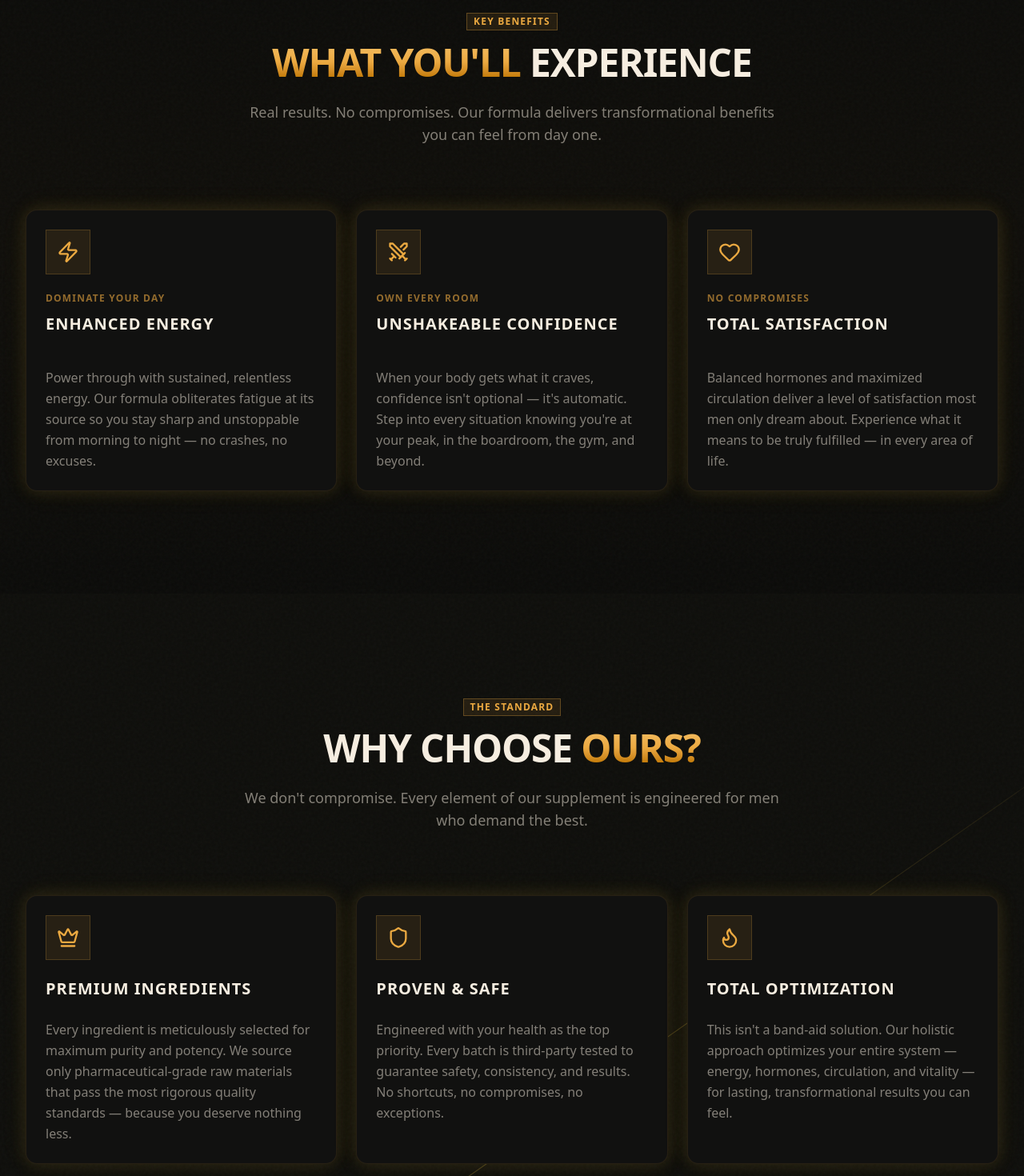
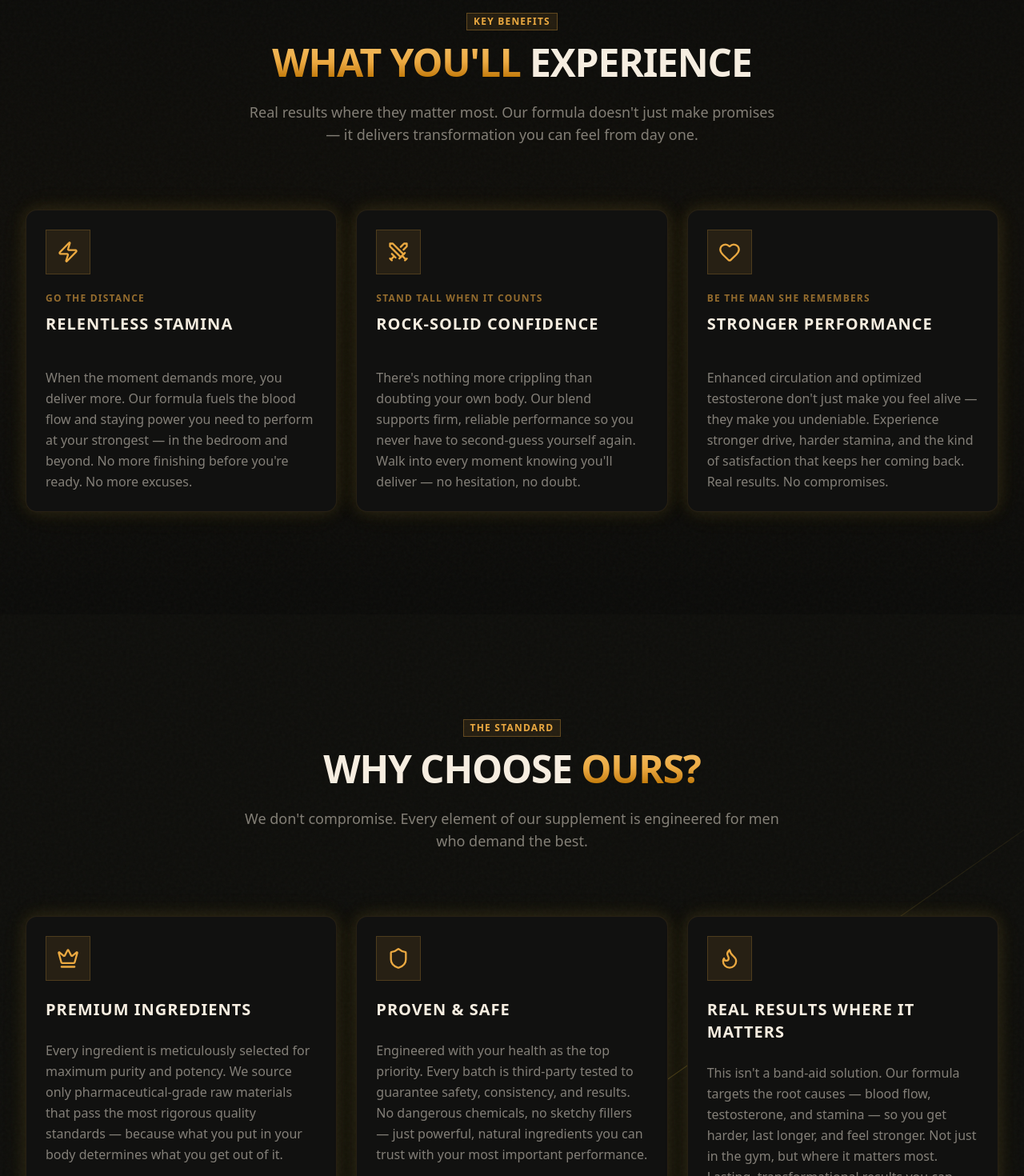
Before and after one commit to fincap30/malevitamin, a Next.js app: page / in a window 1280 px wide. Shown: the part 960-2430 px from the top of the page at 80% size. Built offline with nearby package versions, Linux system fonts and the light colour scheme.

Commit message:
70b06b22-5c96-409e-b09f-8fcc6ec140c4

```diff
--- a/src/app/page.tsx
+++ b/src/app/page.tsx
@@ -42,24 +42,24 @@ import {
 const benefits = [
   {
     icon: Zap,
-    title: "ENHANCED ENERGY",
-    subtitle: "Dominate Your Day",
+    title: "RELENTLESS STAMINA",
+    subtitle: "Go The Distance",
     description:
-      "Power through with sustained, relentless energy. Our formula obliterates fatigue at its source so you stay sharp and unstoppable from morning to night — no crashes, no excuses.",
+      "When the moment demands more, you deliver more. Our formula fuels the blood flow and staying power you need to perform at your strongest — in the bedroom and beyond. No more finishing before you're ready. No more excuses.",
   },
   {
     icon: Swords,
-    title: "UNSHAKEABLE CONFIDENCE",
-    subtitle: "Own Every Room",
+    title: "ROCK-SOLID CONFIDENCE",
+    subtitle: "Stand Tall When It Counts",
     description:
-      "When your body gets what it craves, confidence isn't optional — it's automatic. Step into every situation knowing you're at your peak, in the boardroom, the gym, and beyond.",
+      "There's nothing more crippling than doubting your own body. Our blend supports firm, reliable performance so you never have to second-guess yourself again. Walk into every moment knowing you'll deliver — no hesitation, no doubt.",
   },
   {
     icon: Heart,
-    title: "TOTAL SATISFACTION",
-    subtitle: "No Compromises",
+    title: "STRONGER PERFORMANCE",
+    subtitle: "Be The Man She Remembers",
     description:
-      "Balanced hormones and maximized circulation deliver a level of satisfaction most men only dream about. Experience what it means to be truly fulfilled — in every area of life.",
+      "Enhanced circulation and optimized testosterone don't just make you feel alive — they make you undeniable. Experience stronger drive, harder stamina, and the kind of satisfaction that keeps her coming back. Real results. No compromises.",
   },
 ];
 
@@ -68,19 +68,19 @@ const whyChoose = [
     icon: Crown,
     title: "PREMIUM INGREDIENTS",
     description:
-      "Every ingredient is meticulously selected for maximum purity and potency. We source only pharmaceutical-grade raw materials that pass the most rigorous quality standards — because you deserve nothing less.",
+      "Every ingredient is meticulously selected for maximum purity and potency. We source only pharmaceutical-grade raw materials that pass the most rigorous quality standards — because what you put in your body determines what you get out of it.",
   },
   {
     icon: Shield,
     title: "PROVEN & SAFE",
     description:
-      "Engineered with your health as the top priority. Every batch is third-party tested to guarantee safety, consistency, and results. No shortcuts, no compromises, no exceptions.",
+      "Engineered with your health as the top priority. Every batch is third-party tested to guarantee safety, consistency, and results. No dangerous chemicals, no sketchy fillers — just powerful, natural ingredients you can trust with your most important performance.",
   },
   {
     icon: Flame,
-    title: "TOTAL OPTIMIZATION",
+    title: "REAL RESULTS WHERE IT MATTERS",
     description:
-      "This isn't a band-aid solution. Our holistic approach optimizes your entire system — energy, hormones, circulation, and vitality — for lasting, transformational results you can feel.",
+      "This isn't a band-aid solution. Our formula targets the root causes — blood flow, testosterone, and stamina — so you get harder, last longer, and feel stronger. Not just in the gym, but where it matters most. Lasting, transformational results you can feel.",
   },
 ];
 
@@ -88,37 +88,37 @@ const ingredients = [
   {
     name: "L-ARGININE",
     description:
-      "An amino acid that supports blood flow and overall circulation, promoting improved performance and stamina.",
+      "The cornerstone of performance. This amino acid boosts nitric oxide production, increasing blood flow where you need it most — for stronger, firmer, longer-lasting results when it counts.",
     icon: TrendingUp,
   },
   {
     name: "TRIBULUS TERRESTRIS",
     description:
-      "A powerful plant extract traditionally used to enhance vitality and overall well-being.",
+      "A powerful plant extract used for centuries to ignite male drive, enhance libido, and support the raw sexual vitality every man was born with.",
     icon: Dumbbell,
   },
   {
     name: "MACA ROOT",
     description:
-      "Known for its energy-boosting properties, this root increases endurance and supports hormonal balance.",
+      "The ancient stamina secret. Known for supercharging endurance, fueling your sex drive, and keeping your hormones in the zone that makes you feel unstoppable.",
     icon: Zap,
   },
   {
     name: "GINSENG EXTRACT",
     description:
-      "A natural adaptogen that reduces fatigue and enhances physical performance under pressure.",
+      "A battle-tested adaptogen that fights fatigue, sharpens performance under pressure, and keeps you going strong — round after round.",
     icon: Target,
   },
   {
     name: "ZINC",
     description:
-      "An essential mineral crucial for supporting immune function and maintaining healthy testosterone levels.",
+      "The testosterone fuel. This essential mineral is the backbone of male hormonal health, keeping your drive, strength, and performance at peak levels.",
     icon: Atom,
   },
   {
     name: "FENUGREEK EXTRACT",
     description:
-      "Known to support hormonal health, boost vitality, and enhance overall male performance.",
+      "A proven testosterone supporter that ramps up your sex drive, enhances stamina, and helps you perform like the man you know you can be.",
     icon: Pill,
   },
 ];
@@ -126,47 +126,47 @@ const ingredients = [
 const quizQuestions = [
   {
     id: 1,
-    question: "HOW WOULD YOU RATE YOUR CURRENT ENERGY LEVELS?",
+    question: "HOW WOULD YOU RATE YOUR STAMINA IN THE BEDROOM?",
     options: [
-      { label: "LOW — I'M RUNNING ON EMPTY", value: "low" },
-      { label: "MODERATE — INCONSISTENT AT BEST", value: "medium" },
-      { label: "HIGH — I'M CHARGED UP", value: "high" },
+      { label: "LOW — I DON'T LAST AS LONG AS I WANT TO", value: "low" },
+      { label: "MODERATE — SOMETIMES I STRUGGLE", value: "medium" },
+      { label: "STRONG — I GO THE DISTANCE", value: "high" },
     ],
   },
   {
     id: 2,
-    question: "HOW CONFIDENT ARE YOU IN YOUR DAILY PERFORMANCE?",
+    question: "DO YOU EVER STRUGGLE TO GET OR STAY FIRM?",
     options: [
-      { label: "NOT CONFIDENT — I KNOW I CAN DO BETTER", value: "low" },
-      { label: "SOMEWHAT — ROOM FOR IMPROVEMENT", value: "medium" },
-      { label: "VERY CONFIDENT — I'M AT MY PEAK", value: "high" },
+      { label: "OFTEN — IT'S A REAL PROBLEM FOR ME", value: "low" },
+      { label: "SOMETIMES — UNDER STRESS OR PRESSURE", value: "medium" },
+      { label: "RARELY — I'M ROCK SOLID", value: "high" },
     ],
   },
   {
     id: 3,
-    question: "HOW SATISFIED ARE YOU WITH YOUR OVERALL WELLNESS?",
+    question: "HOW'S YOUR SEX DRIVE COMPARED TO A FEW YEARS AGO?",
     options: [
-      { label: "UNSATISFIED — I NEED REAL CHANGE", value: "low" },
-      { label: "IT'S OKAY — BUT I WANT MORE", value: "medium" },
-      { label: "VERY SATISFIED — I FEEL GREAT", value: "high" },
+      { label: "WAY DOWN — I BARELY THINK ABOUT IT", value: "low" },
+      { label: "SOMEWHAT LOWER — NOT WHAT IT USED TO BE", value: "medium" },
+      { label: "STRONG — MY DRIVE IS STILL INTACT", value: "high" },
     ],
   },
   {
     id: 4,
-    question: "DOES STRESS AFFECT YOUR PERFORMANCE?",
+    question: "DOES STRESS OR FATIGUE KILL YOUR PERFORMANCE?",
     options: [
-      { label: "OFTEN — STRESS CRUSHES ME", value: "low" },
-      { label: "SOMETIMES — I MANAGE BUT NEED SUPPORT", value: "medium" },
-      { label: "RARELY — I HANDLE IT", value: "high" },
+      { label: "ALWAYS — STRESS DESTROYS MY PERFORMANCE", value: "low" },
+      { label: "SOMETIMES — IT DEPENDS ON THE DAY", value: "medium" },
+      { label: "RARELY — I PERFORM NO MATTER WHAT", value: "high" },
     ],
   },
   {
     id: 5,
-    question: "ARE YOU READY FOR A NATURAL VITALITY SOLUTION?",
+    question: "ARE YOU READY TO TAKE BACK CONTROL IN THE BEDROOM?",
     options: [
-      { label: "ABSOLUTELY — I'M READY TO DOMINATE", value: "low" },
-      { label: "MAYBE — I WANT TO LEARN MORE", value: "medium" },
-      { label: "NOT REALLY — I PREFER OTHER WAYS", value: "high" },
+      { label: "ABSOLUTELY — I'M DONE SETTLING", value: "low" },
+      { label: "MAYBE — I WANT TO SEE WHAT'S POSSIBLE", value: "medium" },
+      { label: "I'M GOOD — BUT I WANT TO LEVEL UP", value: "high" },
     ],
   },
 ];
@@ -274,10 +274,9 @@ function HeroSection() {
             <span className="gold-gradient-text">YOUR EDGE</span>
           </h1>
           <p className="mt-8 text-lg text-foreground/60 leading-relaxed max-w-xl font-light">
-            Discover our unique formula for men&apos;s vitality, libido and
-            wellness. Crafted with high-quality, safe ingredients to ensure you
-            feel your best and achieve peak performance — even under
-            pressure.
+            Stop letting weak performance define you. Our formula is engineered
+            for men who refuse to settle — stronger stamina, harder performance,
+            and the confidence to back it up. In the bedroom and everywhere else.
           </p>
 
           <div className="mt-10 flex flex-col sm:flex-row gap-4">
@@ -380,8 +379,8 @@ function BenefitsSection() {
             <span className="text-foreground">EXPERIENCE</span>
           </h2>
           <p className="mt-6 text-foreground/50 max-w-2xl mx-auto text-lg font-light">
-            Real results. No compromises. Our formula delivers transformational
-            benefits you can feel from day one.
+            Real results where they matter most. Our formula doesn't just make
+            promises — it delivers transformation you can feel from day one.
           </p>
         </motion.div>
 
@@ -501,8 +500,8 @@ function IngredientsSection() {
             <span className="text-foreground">NATURE&apos;S BEST</span>
           </h2>
           <p className="mt-6 text-foreground/50 max-w-2xl mx-auto text-lg font-light">
-            Every ingredient hand-picked for its proven benefits and
-            synergistic effects within our formula.
+            Every ingredient chosen for one purpose: to make you stronger,
+            harder, and more unstoppable where it counts.
           </p>
         </motion.div>
 
@@ -569,9 +568,9 @@ function QuizSection() {
 
     if (lowCount >= 3) {
       return {
-        title: "YOUR VITALITY NEEDS A BOOST",
+        title: "YOUR PERFORMANCE NEEDS REINFORCEMENT",
         description:
-          "Based on your answers, you could greatly benefit from our premium supplement. The combination of L-Arginine, Tribulus Terrestris, and Maca Root is specifically designed to address the areas where you need the most support — energy, confidence, and overall satisfaction.",
+          "Based on your answers, you're not where you want to be — and that ends now. L-Arginine supercharges blood flow for stronger, firmer results. Tribulus and Maca reignite your drive and stamina. This is the exact stack to get you performing like you were built to.",
         match: "EXTREMELY HIGH MATCH",
         matchPercent: 97,
         color: "text-emerald-400",
@@ -581,9 +580,9 @@ function QuizSection() {
     }
     if (lowCount >= 1 || medCount >= 2) {
       return {
-        title: "YOU'RE ON THE RIGHT TRACK — LET'S OPTIMIZE",
+        title: "YOU'VE GOT THE BASE — NOW UNLOCK YOUR PEAK",
         description:
-          "You have a solid foundation, but there's room to elevate your vitality. Our supplement's blend of Ginseng Extract, Zinc, and Fenugreek can help you break through plateaus and achieve the peak performance you're striving for.",
+          "You're not struggling, but you're not dominating either. Ginseng Extract fights the fatigue that kills your second wind. Zinc and Fenugreek push your testosterone and stamina into the zone where you perform on command — not just when the stars align.",
         match: "HIGH MATCH",
         matchPercent: 85,
         color: "text-gold",
@@ -592,14 +591,14 @@ function QuizSection() {
       };
     }
     return {
-      title: "STRONG FOUNDATION — MAINTAIN YOUR EDGE",
+      title: "STRONG BASE — NOW MAKE IT UNSTOPPABLE",
       description:
-        "You're already performing well! Our supplement can help you maintain and protect your vitality long-term. Think of it as insurance for your energy, confidence, and wellness — keeping you at your peak for years to come.",
+        "You're already performing well, but why settle for good? Our formula keeps your edge razor-sharp for the long haul — protecting your drive, your stamina, and your ability to deliver every single time. Think of it as armor for your performance.",
       match: "GOOD MATCH",
       matchPercent: 72,
       color: "text-sky-400",
-        bgColor: "bg-sky-500/10",
-        borderColor: "border-sky-500/30",
+      bgColor: "bg-sky-500/10",
+      borderColor: "border-sky-500/30",
     };
   };
 
@@ -639,8 +638,8 @@ function QuizSection() {
             <span className="text-foreground">VITALITY SCORE</span>
           </h2>
           <p className="mt-6 text-foreground/50 max-w-xl mx-auto text-lg font-light">
-            Take this quick 5-question assessment and get a personalized
-            recommendation based on your unique needs.
+            Answer 5 honest questions about your bedroom performance and
+            get a personalized recommendation — no judgment, just results.
           </p>
         </motion.div>
 
@@ -659,8 +658,8 @@ function QuizSection() {
                   READY TO RECLAIM YOUR EDGE?
                 </h3>
                 <p className="text-foreground/50 mb-8 max-w-md mx-auto font-light">
-                  Answer 5 quick questions about your energy, confidence, and
-                  wellness goals. Takes less than 2 minutes.
+                  5 honest questions about your stamina, performance, and
+                  drive. Completely private. Takes less than 2 minutes.
                 </p>
                 <Button
                   size="lg"
@@ -838,9 +837,9 @@ function CTASection() {
                 <span className="gold-gradient-text">VITALITY TODAY</span>
               </h2>
               <p className="text-foreground/50 max-w-2xl mx-auto text-lg mb-10 font-light">
-                Join thousands of men who have already transformed their energy,
-                confidence, and satisfaction. Your best self is one decision
-                away.
+                Join thousands of men who stopped accepting mediocre performance.
+                Stronger stamina. Harder results. The confidence of knowing
+                you'll deliver every time. One decision changes everything.
               </p>
               <Button
                 size="lg"
@@ -884,8 +883,8 @@ function Footer() {
               </span>
             </div>
             <p className="text-sm text-foreground/30 leading-relaxed font-light">
-              Premium men&apos;s vitality supplement crafted with high-quality,
-              safe ingredients for peak performance.
+              Premium men&apos;s performance supplement — stronger stamina,
+              harder results, and the confidence to back it up.
             </p>
           </div>
           <div>
```
